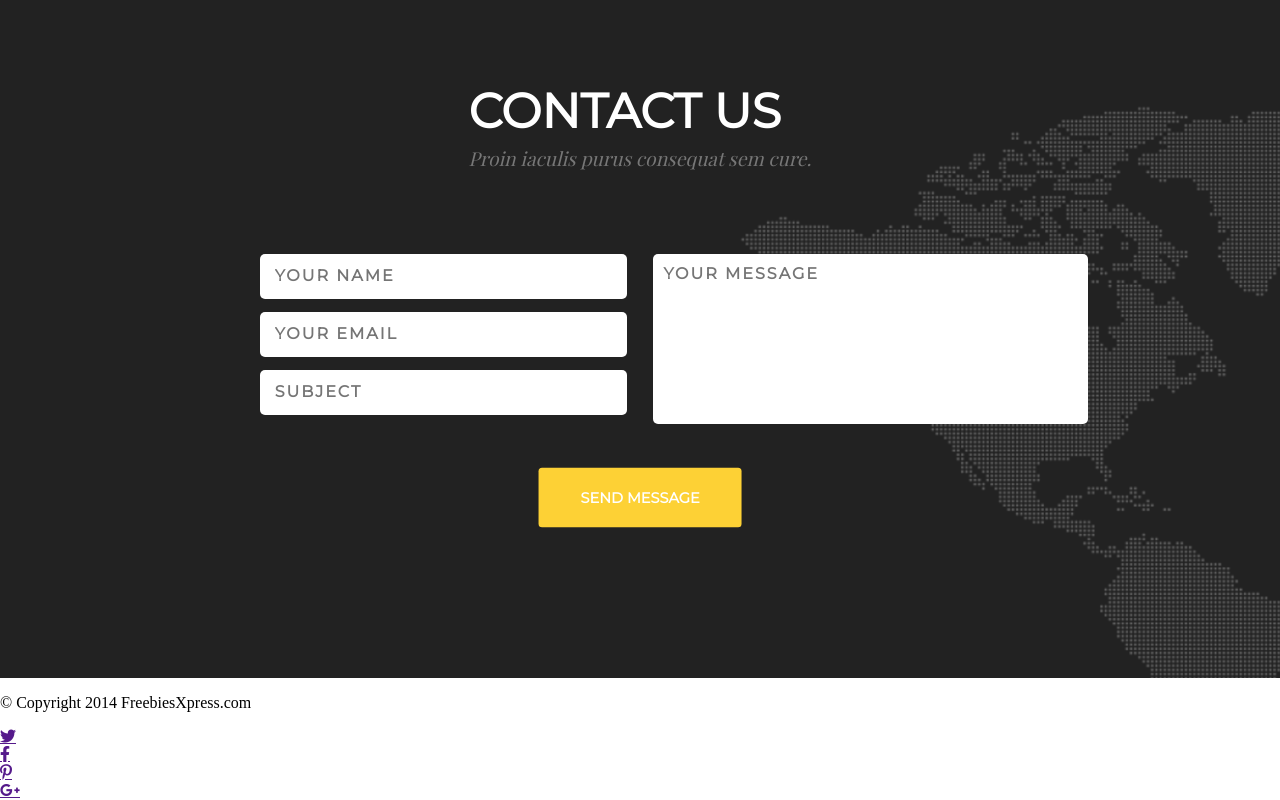
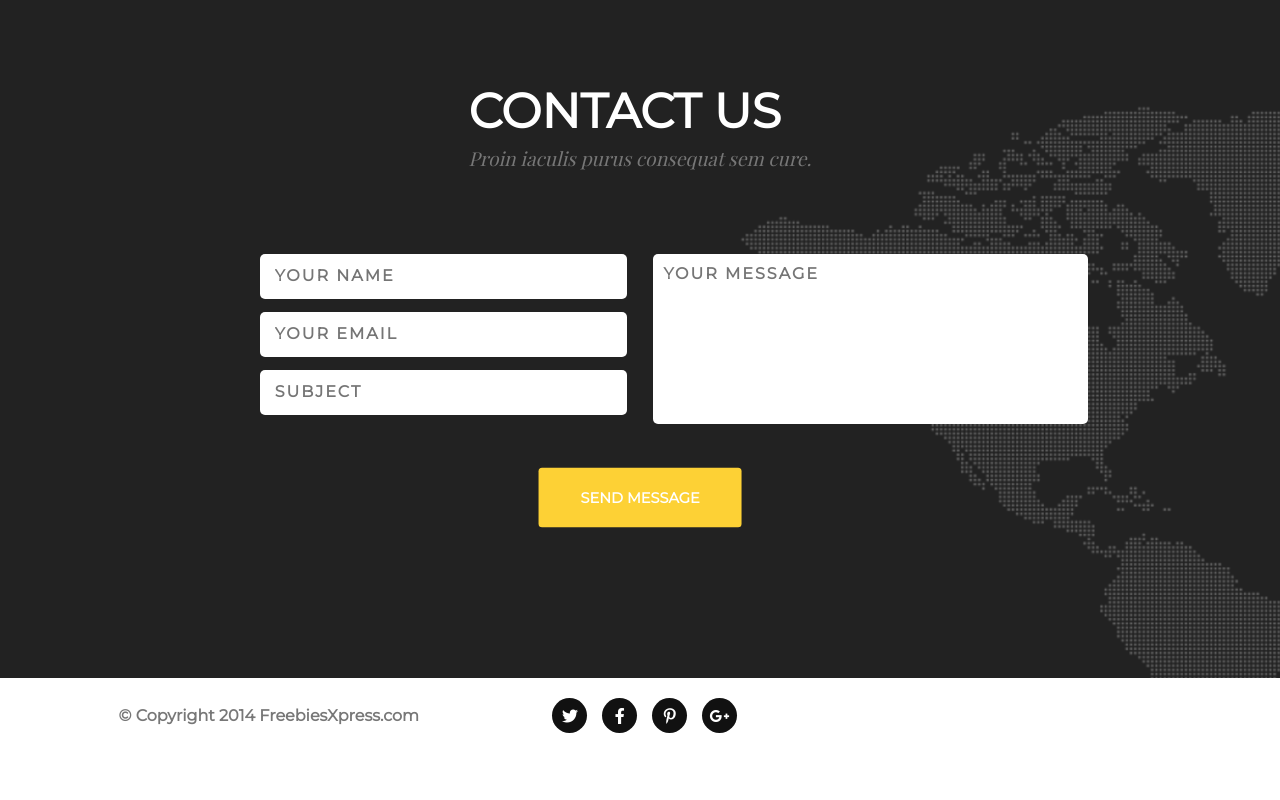
Before and after one commit to Nolandos/landing-page-golden, a website: page index.html in a window 1280 px wide. Shown: the part 5630-6430 px from the top of the page. After the commit the page ends 6383 px from the top, so only its background shows below. Drawn offline with nearby package versions, Linux system fonts and the light colour scheme.

Commit message:
Add sccs styles for footer

```diff
--- a/sass/style.scss
+++ b/sass/style.scss
@@ -556,6 +556,56 @@ body {
     }
 }
 
+/*FOOTER*/
+.footer {
+    height: 75px;
+    display: flex;
+    align-items: center;
+
+    .container {
+        display: flex;
+        width: 100%;
+
+        .wrapper {
+            width: 42%;
+            display: flex;
+            justify-content: center;
+
+            .text {
+                font-family: $font-first;
+                color: #777777;
+                font-weight: bold;
+            }
+        }
+
+        .media-wrapper {
+            width: 58%;
+            display: flex;
+            align-items: center;
+
+            >div {
+                border-radius: 50%;
+                border: none;
+                background-color: #111111;
+                width: 35px;
+                height: 35px;
+                display: flex;
+                justify-content: center;
+                align-items: center;
+                margin-left: 2%;
+                &:hover {
+                    transform: scale(1.1);
+                }
+
+                >a {
+                    color: #fff;
+                    text-decoration: none;
+                }
+            }
+        }
+    }
+}
+
 
 /*MEDIA QUERIES*/
 
```
Also changed, not shown: css/style.css, 1 other file.
